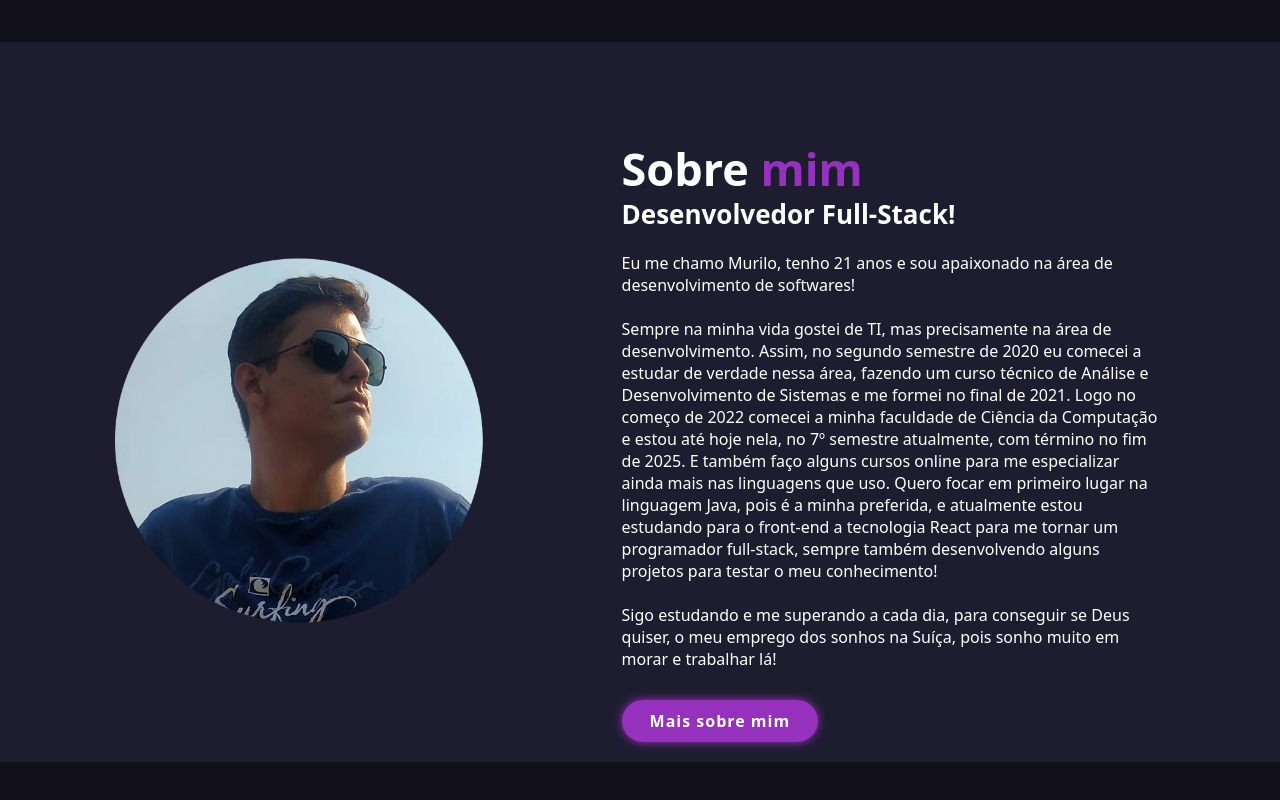
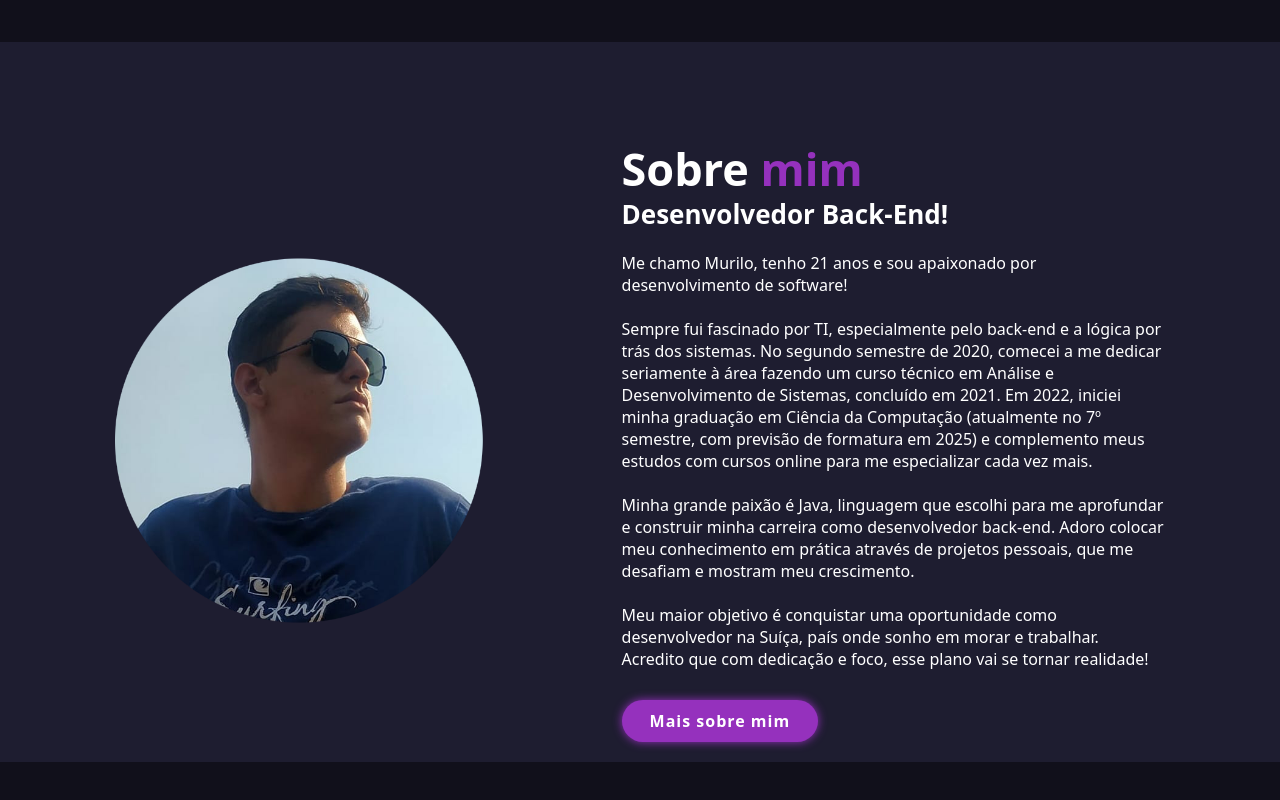
Before and after one commit to MuriloDias03/Portfolio, a plain HTML site: page index.html in a window 1280 px wide. Shown: the part 758-1558 px from the top of the page. Drawn offline with nearby package versions, Linux system fonts and the light colour scheme.

Commit message:
Atualizações no index.html

```diff
--- a/assets/js/script.js
+++ b/assets/js/script.js
@@ -51,7 +51,7 @@ ScrollReveal().reveal('.conteudo-home p, .conteudo-sobre', { origin: "right" });
 
 // Typed JS
 const typed = new Typed(".texto-multiplo", {
-    strings: ["Desenvolvedor Full-Stack", "Estudante em Ciência da Computação", "Apaixonado por tecnologia"],
+    strings: ["Desenvolvedor Back-End", "Estudante em Ciência da Computação", "Apaixonado por tecnologia"],
     typeSpeed: 90,
     backSpeed: 100,
     backDelay: 1000,
--- a/index.html
+++ b/index.html
@@ -78,8 +78,8 @@
 
         <div class="conteudo-sobre">
             <h2 class="cab">Sobre <span>mim</span></h2>
-            <h3>Desenvolvedor Full-Stack!</h3>
-            <p>Eu me chamo Murilo, tenho 21 anos e sou apaixonado na área de desenvolvimento de softwares!<br><br>Sempre na minha vida gostei de TI, mas precisamente na área de desenvolvimento. Assim, no segundo semestre de 2020 eu comecei a estudar de verdade nessa área, fazendo um curso técnico de Análise e Desenvolvimento de Sistemas e me formei no final de 2021. Logo no começo de 2022 comecei a minha faculdade de Ciência da Computação e estou até hoje nela, no 7º semestre atualmente, com término no fim de 2025. E também faço alguns cursos online para me especializar ainda mais nas linguagens que uso. Quero focar em primeiro lugar na linguagem Java, pois é a minha preferida, e atualmente estou estudando para o front-end a tecnologia React para me tornar um programador full-stack, sempre também desenvolvendo alguns projetos para testar o meu conhecimento!<br><br>Sigo estudando e me superando a cada dia, para conseguir se Deus quiser, o meu emprego dos sonhos na Suíça, pois sonho muito em morar e trabalhar lá!</p>
+            <h3>Desenvolvedor Back-End!</h3>
+            <p>Me chamo Murilo, tenho 21 anos e sou apaixonado por desenvolvimento de software!<br><br>Sempre fui fascinado por TI, especialmente pelo back-end e a lógica por trás dos sistemas. No segundo semestre de 2020, comecei a me dedicar seriamente à área fazendo um curso técnico em Análise e Desenvolvimento de Sistemas, concluído em 2021. Em 2022, iniciei minha graduação em Ciência da Computação (atualmente no 7º semestre, com previsão de formatura em 2025) e complemento meus estudos com cursos online para me especializar cada vez mais.<br><br>Minha grande paixão é Java, linguagem que escolhi para me aprofundar e construir minha carreira como desenvolvedor back-end. Adoro colocar meu conhecimento em prática através de projetos pessoais, que me desafiam e mostram meu crescimento.<br><br>Meu maior objetivo é conquistar uma oportunidade como desenvolvedor na Suíça, país onde sonho em morar e trabalhar. Acredito que com dedicação e foco, esse plano vai se tornar realidade!</p>
 
             <a href="https://github.com/MuriloDias03" class="btn" target="_blank" rel="external">Mais sobre mim</a>
         </div>
```
